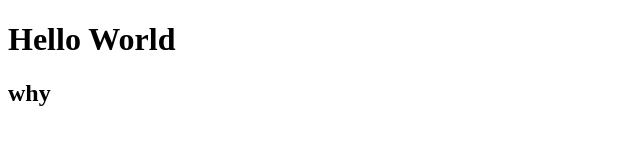
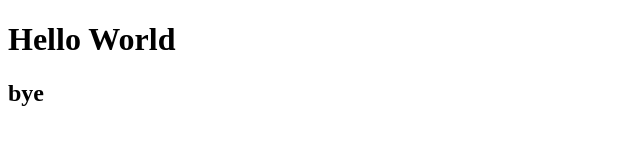
Before and after one commit to mgmarti39/CodeAcademy, a plain HTML site: page index.html in a window 1280 px wide. Shown: the full height of the page, 0-640 px from the left. Drawn offline with Linux system fonts and the light colour scheme.

Commit message:
Fourth Commit

```diff
--- a/index.html
+++ b/index.html
@@ -5,6 +5,6 @@
   </head>
   <body>
     <h1>Hello World</h1>
-    <h2>why</h1>
+    <h2>bye</h1>
   </body>
 </html>
```
